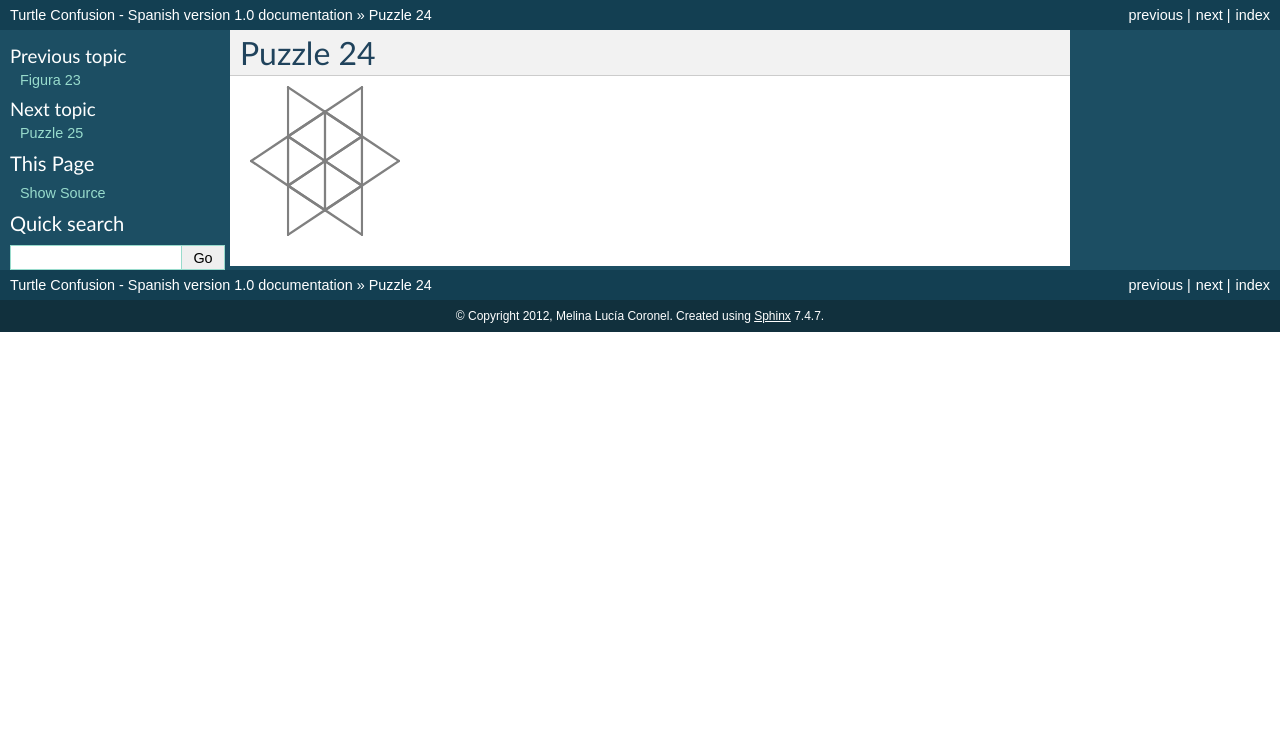
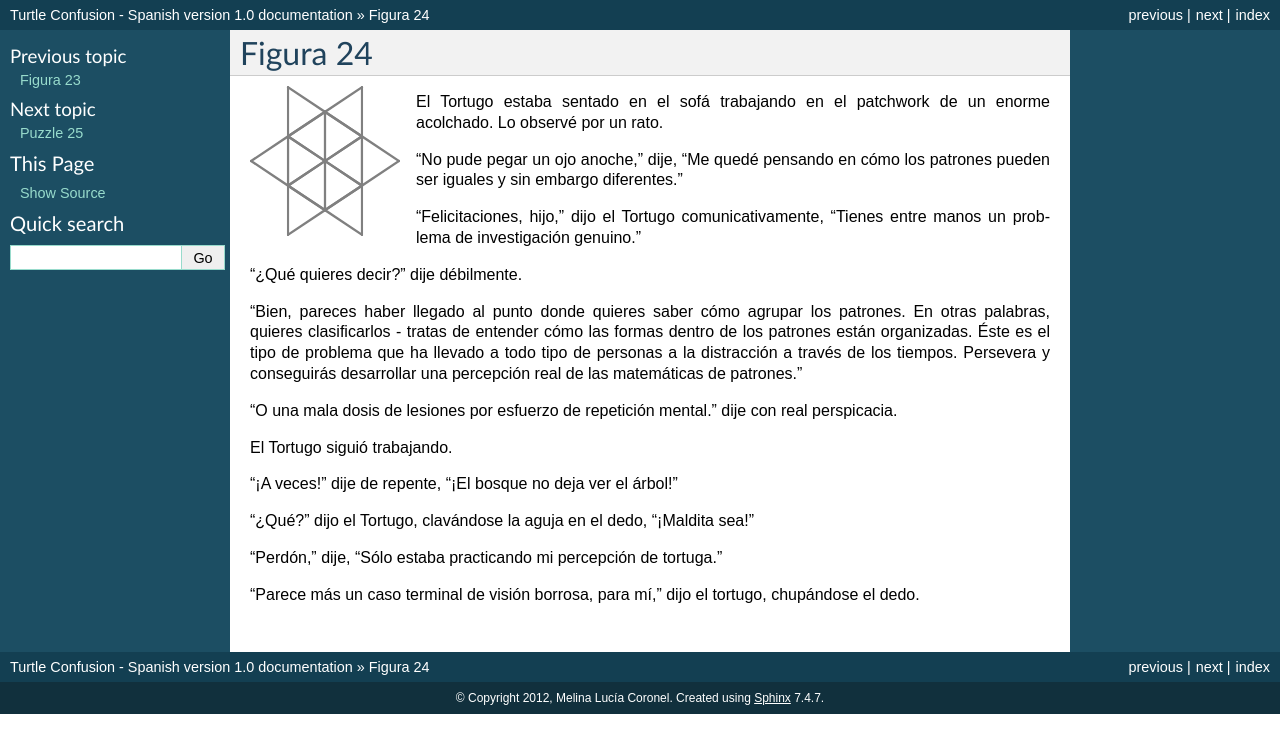
Before and after one commit to humitos/turtle-confusion-es, a Sphinx documentation site: the page built from docs/puzzle-24.rst, in a window 1280 px wide. Shown: the top 753 px of the page. Built offline with Sphinx 7.4.7, drawn with Linux system fonts in a browser that asks for light colours.

Commit message:
puzzle 24 finished

```diff
--- a/docs/puzzle-24.rst
+++ b/docs/puzzle-24.rst
@@ -1,4 +1,4 @@
-Puzzle 24
+Figura 24
 =========
 
 .. image:: _static/images/confusion-24.svg
@@ -7,3 +7,25 @@ Puzzle 24
    :scale: 50 %
    :alt: Puzzle 24
    :align: left
+
+El Tortugo estaba sentado en el sofá trabajando en el patchwork de un enorme acolchado. Lo observé por un rato.
+
+"No pude pegar un ojo anoche," dije, "Me quedé pensando en cómo los patrones pueden ser iguales y sin embargo diferentes."
+
+"Felicitaciones, hijo," dijo el Tortugo comunicativamente, "Tienes entre manos un problema de investigación genuino."
+
+"¿Qué quieres decir?" dije débilmente.
+
+"Bien, pareces haber llegado al punto donde quieres saber cómo agrupar los patrones. En otras palabras, quieres clasificarlos - tratas de entender cómo las formas dentro de los patrones están organizadas. Éste es el tipo de problema que ha llevado a todo tipo de personas a la distracción a través de los tiempos. Persevera y conseguirás desarrollar una percepción real de las matemáticas de patrones."
+
+"O una mala dosis de lesiones por esfuerzo de repetición mental." dije con real perspicacia.
+
+El Tortugo siguió trabajando.
+
+"¡A veces!" dije de repente, "¡El bosque no deja ver el árbol!"
+
+"¿Qué?" dijo el Tortugo, clavándose la aguja en el dedo, "¡Maldita sea!"
+
+"Perdón," dije, "Sólo estaba practicando mi percepción de tortuga."
+
+"Parece más un caso terminal de visión borrosa, para mí," dijo el tortugo, chupándose el dedo.
```
